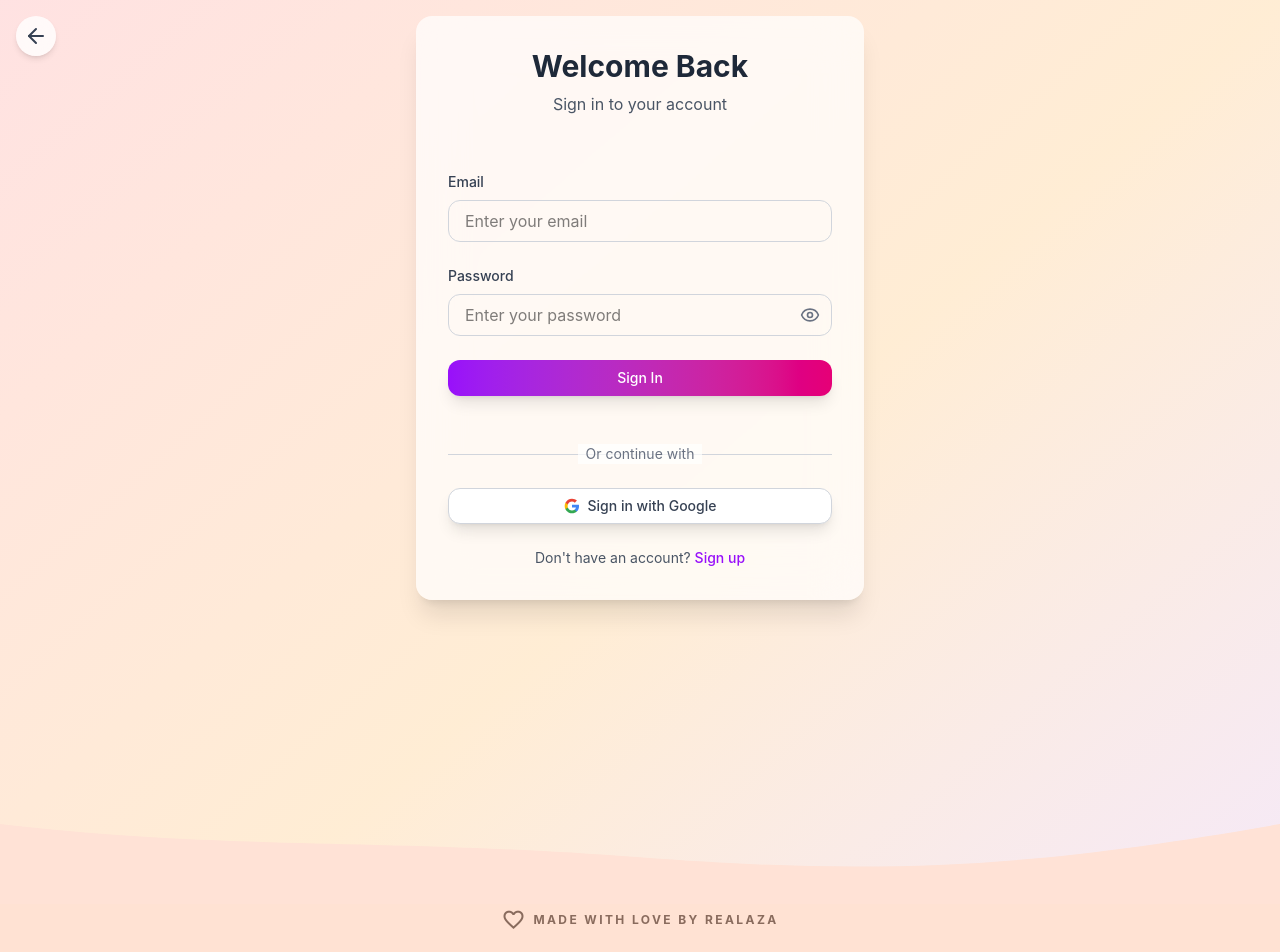
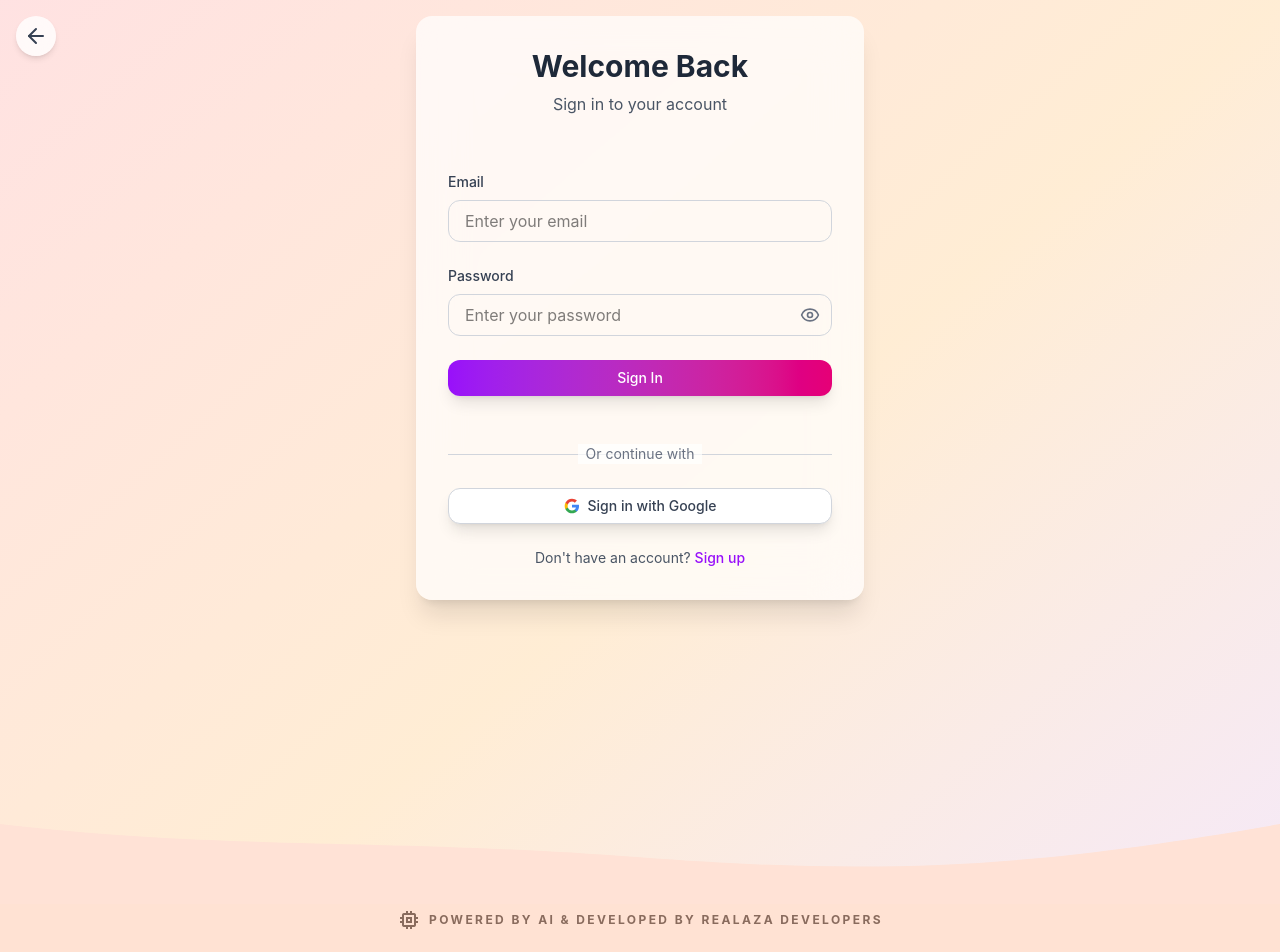
Before and after one commit to Esquire31/Quizentia-Web, a React (Vite) app: page /login in a window 1280 px wide. Shown: the top 952 px of the page. Built offline with nearby package versions, Linux system fonts and the light colour scheme; no server answers.

Commit message:
Updated Footer

```diff
--- a/src/components/common/Footer.tsx
+++ b/src/components/common/Footer.tsx
@@ -29,10 +29,10 @@ const Footer: React.FC<FooterProps> = ({ onTakeAnotherQuiz }) => {
           <div className="flex flex-col flex-1 mb-4">
             <div className="flex items-center justify-center gap-2">
               <span className="material-symbols-outlined text-[#896b5d] dark:text-primary/80 text-sm">
-                favorite
+                memory
               </span>
               <h4 className="text-[#896b5d] dark:text-primary/80 text-xs font-bold uppercase leading-normal tracking-[0.2em]">
-                Made with love by Realaza
+                Powered by AI & Developed by Realaza Developers
               </h4>
             </div>
           </div>
```
